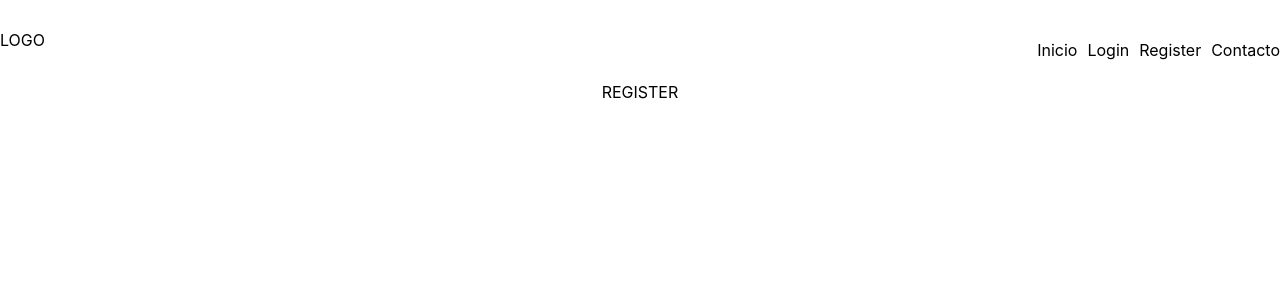
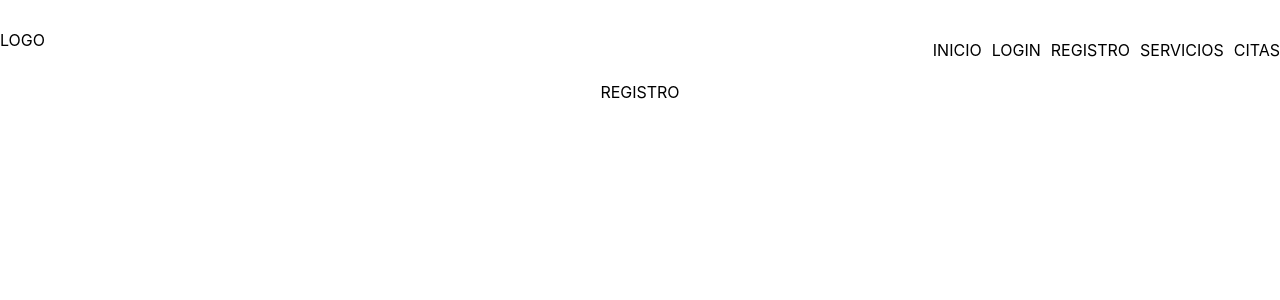
Before and after one commit to hmateu/frontDentalClinic, a React (Vite) app: page /register in a window 1280 px wide. Shown: the top 300 px of the page. Built offline with nearby package versions, Linux system fonts and the light colour scheme.

Commit message:
feat: Creates new views and link them in the Body and navbar

```diff
--- a/src/common/Navbar/Navbar.css
+++ b/src/common/Navbar/Navbar.css
@@ -2,7 +2,6 @@
     display: flex;
     justify-content: space-between;
     align-items: center;
-    /* background-color: #f2f2f2; */
     padding: 10px 20px;
     overflow: visible;
     z-index: 2;
@@ -21,11 +20,7 @@
 
 .nav-menu li {
     margin-left: 10px;
-}
-
-.nav-menu li a {
-    text-decoration: none;
-    color: black;
+    cursor: pointer;
 }
 
 .mobile-menu-icon {
@@ -54,7 +49,20 @@
     .nav-menu.mobile {
         display: flex;
         flex-direction: column;
-        background-color: rgba(255, 255, 255, 0.80);
+        align-items: center;
+        background-color: white;
+        position: absolute;
+        top: 0;
+        bottom: 0;
+        right: 0;
+        width: 85%;
+        padding: 0;
+        padding-top: 3em;
+        margin: 0;
+        animation: slide-in 0.5s ease-in-out;
+    }
+
+    .nav-menu.hidden {
         position: absolute;
         top: 0;
         bottom: 0;
@@ -62,20 +70,6 @@
         width: 75%;
         padding: 10px 20px;
         margin: 0;
-        animation: slide-in 0.5s ease-in-out;
-        /* Agrega la animación slide-in */
-    }
-
-    .nav-menu.hidden {
-        /* background-color: #f2f2f2; */
-        position: absolute;
-        top: 0;
-        bottom: 0;
-        right: 0;
-        width: 75%;
-        padding: 10px 20px;
-        margin: 0;
-        /* animation: slide-out 0.5s ease-in-out; */
     }
 
     @keyframes slide-in {
@@ -90,16 +84,6 @@
         }
     }
 
-    /* @keyframes slide-out {
-        0% {
-            transform: translateX(0%);
-        }
-
-        100% {
-            transform: translateX(-100%);
-        }
-    } */
-
     .nav-menu.mobile li {
         margin-left: 0;
         margin-bottom: 10px;
--- a/src/common/Navbar/Navbar.jsx
+++ b/src/common/Navbar/Navbar.jsx
@@ -1,6 +1,8 @@
 import React, { useState } from "react";
+import { useNavigate } from "react-router-dom";
 import "./Navbar.css"
 const Navbar = () => {
+    const navigate = useNavigate();
     const [isMobileMenuOpen, setIsMobileMenuOpen] = useState(false);
     const toggleMobileMenu = () => {
         // console.log(isMobileMenuOpen)
@@ -25,10 +27,11 @@ const Navbar = () => {
                 {/* Barra de navegación */}
             </nav>
             <ul className={`nav-menu ${isMobileMenuOpen ? 'mobile' : 'hidden'}`}>
-                <li><a href="/">Inicio</a></li>
-                <li><a href="/login">Login</a></li>
-                <li><a href="/register">Register</a></li>
-                <li><a href="/contacto">Contacto</a></li>
+                <li onClick={()=>navigate("/")}>INICIO</li>
+                <li onClick={()=>navigate("/login")}>LOGIN</li>
+                <li onClick={()=>navigate("/register")}>REGISTRO</li>
+                <li onClick={()=>navigate("/treatments")}>SERVICIOS</li>
+                <li onClick={()=>navigate("/appointments")}>CITAS</li>
             </ul>
         </>
     );
--- /dev/null
+++ b/src/pages/Appointments/Appointments.css
@@ -0,0 +1,5 @@
+.appointmentsStyle{
+    height: 90vh;
+    width: 100vw;
+    background-color: white;
+}
--- /dev/null
+++ b/src/pages/Appointments/Appointments.jsx
@@ -0,0 +1,9 @@
+import React from "react";
+import "./Appointments.css"
+export const Appointments = () => {
+    return (
+        <div className="appointmentsStyle">
+            CITAS
+        </div>
+    );
+}
--- a/src/pages/Body/Body.jsx
+++ b/src/pages/Body/Body.jsx
@@ -3,6 +3,8 @@ import { Navigate, Route, Routes } from "react-router-dom";
 import { Home } from "../Home/Home";
 import { Login } from "../Login/Login";
 import { Register } from "../Register/Register";
+import { Treatments } from "../Treatments/Treatments";
+import { Appointments } from "../Appointments/Appointments";
 export const Body = () => {
     return (
         <Routes>
@@ -10,6 +12,8 @@ export const Body = () => {
             <Route path="/" element={<Home />} />
             <Route path="/login" element={<Login />} />
             <Route path="/register" element={<Register />} />
+            <Route path="/treatments" element={<Treatments />} />
+            <Route path="/appointments" element={<Appointments />} />
         </Routes>
     );
 }
--- a/src/pages/Register/Register.jsx
+++ b/src/pages/Register/Register.jsx
@@ -3,7 +3,7 @@ import "./Register.css"
 export const Register = () => {
     return (
         <div className="registerStyle">
-            REGISTER
+            REGISTRO
         </div>
     );
 }
--- /dev/null
+++ b/src/pages/Treatments/Treatments.css
@@ -0,0 +1,5 @@
+.treatmentsStyle{
+    height: 90vh;
+    width: 100vw;
+    background-color: white;
+}
--- /dev/null
+++ b/src/pages/Treatments/Treatments.jsx
@@ -0,0 +1,9 @@
+import React from "react";
+import "./Treatments.css"
+export const Treatments = () => {
+    return (
+        <div className="treatmentsStyle">
+            SERVICIOS
+        </div>
+    );
+}
```
